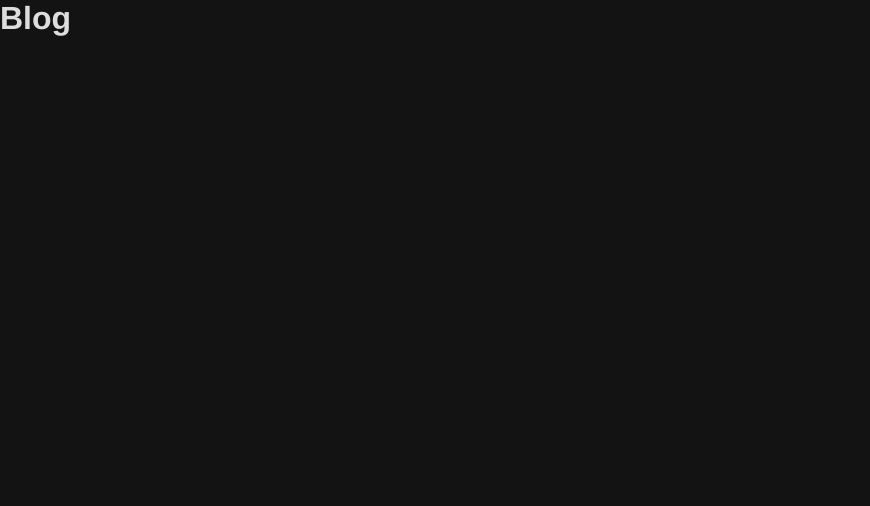
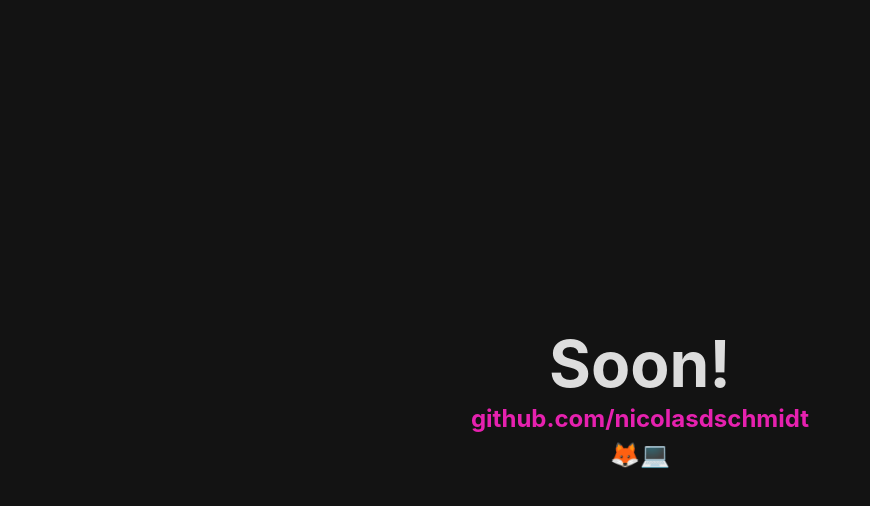
Before and after one commit to tronfy/blog, a Next.js app: page / in a window 1280 px wide. Shown: the top 506 px of the page, without its empty margins (0-870 px from the left). Built offline with nearby package versions, Linux system fonts and the light colour scheme.

Commit message:
feat: add 'soon' page

```diff
--- a/src/pages/index.tsx
+++ b/src/pages/index.tsx
@@ -1,15 +1,24 @@
 import React from 'react'
 import Head from 'next/head'
 
+import styles from '../styles/Home.module.css'
+
 const Home: React.FC = () => {
 	return (
-		<div>
+		<div className={styles.container}>
 			<Head>
-				<title>Blog</title>
+				<title>🦊💻</title>
 			</Head>
 
-			<main>
-				<h1>Blog</h1>
+			<main className={styles.main}>
+				<h1 className={styles.title}>Soon!</h1>
+
+				<h3 className={styles.description}>
+					<a href="https://github.com/nicolasdschmidt">
+						github.com/nicolasdschmidt
+					</a>
+					<p>🦊💻</p>
+				</h3>
 			</main>
 		</div>
 	)
--- /dev/null
+++ b/src/styles/Home.module.css
@@ -0,0 +1,34 @@
+.container {
+	min-height: 100vh;
+	padding: 0 0.5rem;
+	display: flex;
+	flex-direction: column;
+	justify-content: center;
+	align-items: center;
+	height: 100vh;
+}
+
+.main {
+	padding: 5rem 0;
+	flex: 1;
+	display: flex;
+	flex-direction: column;
+	justify-content: center;
+	align-items: center;
+}
+
+.title {
+	margin: 0;
+	line-height: 1.15;
+	font-size: 4rem;
+}
+
+.title,
+.description {
+	text-align: center;
+}
+
+.description {
+	line-height: 1.5;
+	font-size: 1.5rem;
+}
--- a/src/styles/global.ts
+++ b/src/styles/global.ts
@@ -10,7 +10,22 @@
 	body {
 		background: ${props => props.theme.colors.background};
 		color: ${props => props.theme.colors.text};
-		font-family: Open-Sans, Helvetica, Sans-Serif;
+		font-family: -apple-system, BlinkMacSystemFont, Segoe UI, Roboto, Oxygen, Ubuntu, Cantarell, Fira Sans, Droid Sans, Helvetica Neue, sans-serif;
+	}
+
+	body a {
+		color: ${props => props.theme.colors.primary};
+		text-decoration: none;
+	}
+
+	body a:hover {
+		color: ${props => props.theme.colors.background};
+		background: ${props => props.theme.colors.primary};
+	}
+
+	::selection {
+		background: ${props => props.theme.colors.secondary};
+		color: ${props => props.theme.colors.background};
 	}
 `
 
```
